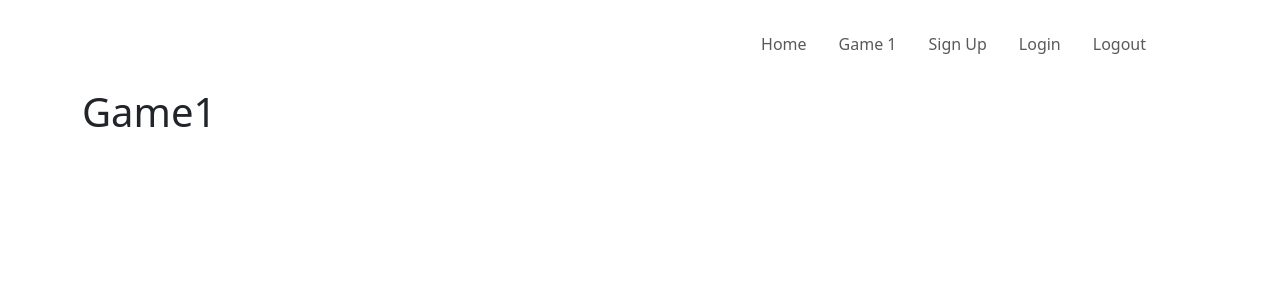
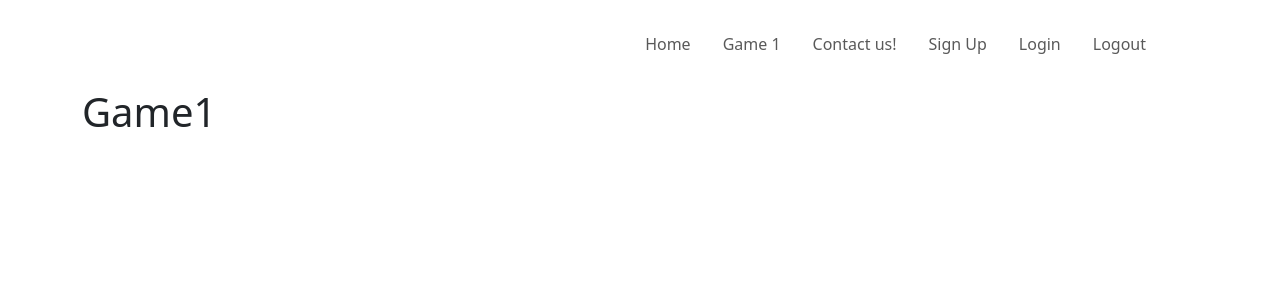
Before and after one commit to iec-creem/Web-Development-Assessment, a Flask app: page /game1 in a window 1280 px wide. Shown: the top 300 px of the page. Run offline with Flask 3, Linux system fonts and the light colour scheme; some libraries are stand-ins or nearby versions.

Commit message:
added route to contact page

```diff
--- a/Flask_Web/website/templates/template.html
+++ b/Flask_Web/website/templates/template.html
@@ -28,6 +28,7 @@
                     <ul class="navbar-nav ms-auto py-4 py-lg-0">
                         <li class="nav-item"><a class="nav-link px-lg-3 py-3 py-lg-4" href="/home">Home</a></li>
                         <li class="nav-item"><a class="nav-link px-lg-3 py-3 py-lg-4" href="/game1">Game 1</a></li>
+                        <li class="nav-item"><a class="nav-link px-lg-3 py-3 py-lg-4" href="/contact">Contact us!</a></li>
                         <li class="nav-item"><a class="nav-link px-lg-3 py-3 py-lg-4" href="/sign-up">Sign Up</a></li>
                         <li class="nav-item"><a class="nav-link px-lg-3 py-3 py-lg-4" href="/login">Login</a></li>
                         <li class="nav-item"><a class="nav-link px-lg-3 py-3 py-lg-4" href="/logout">Logout</a></li>
--- a/Flask_Web/website/views.py
+++ b/Flask_Web/website/views.py
@@ -1,4 +1,5 @@
 from flask import Blueprint, render_template
+from flask_login import login_user, login_required, logout_user, current_user
 
 
 # Set blueprint
@@ -16,3 +17,9 @@ def home():
 @views.route("/game1")
 def game1():
     return render_template("game1.html")
+
+# contact route
+@views.route("/contact")
+@login_required
+def contact():
+    return render_template("contact.html")
```
Also changed, not shown: Flask_Web/website/templates/contact.html (+7 -0 lines).
